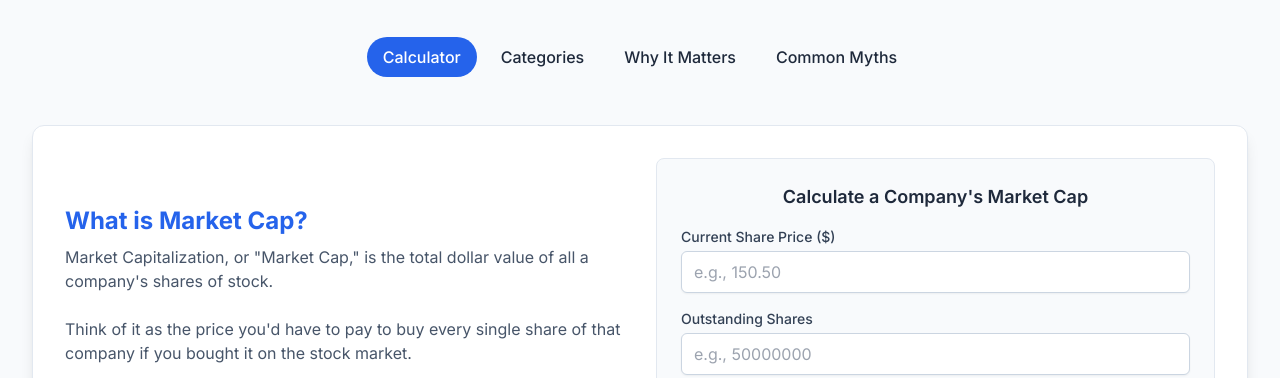
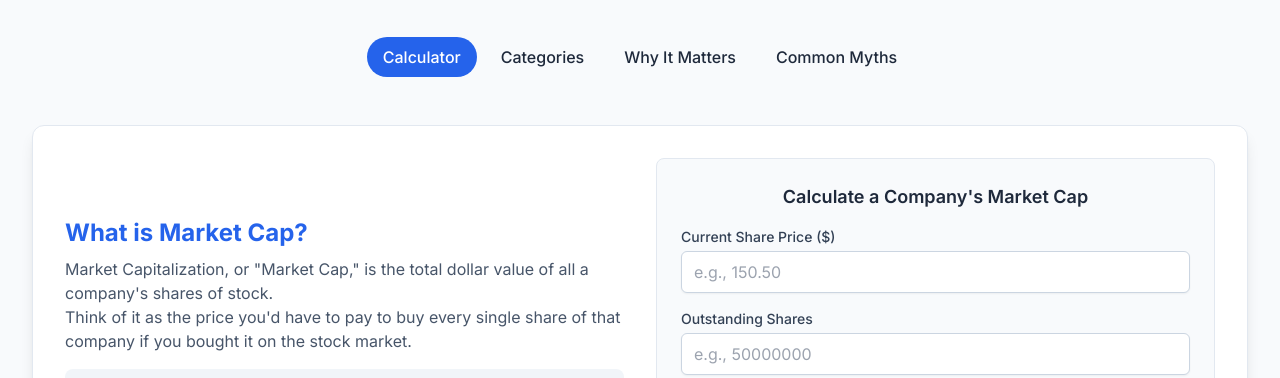
Before and after one commit to yyyprojects/MarketCap5, a plain HTML site: page index.html in a window 1280 px wide. Shown: the part 127-505 px from the top of the page. Drawn offline with nearby package versions, Linux system fonts and the light colour scheme.

Commit message:
Update index.html

```diff
--- a/index.html
+++ b/index.html
@@ -90,8 +90,8 @@
                 <div class="bg-white rounded-xl shadow-lg p-6 md:p-8 border border-slate-200">
                     <div class="grid md:grid-cols-2 gap-8 items-center">
                         <div>
-                            <h2 class="text-2xl font-bold text-blue-600 mb-2">What is Market Cap?</h2>
-                            <p class="text-slate-600 mb-4">Market Capitalization, or "Market Cap," is the total dollar value of all a company's shares of stock.<br></br>Think of it as the price you'd have to pay to buy every single share of that company if you bought it on the stock market.</p>
+                            <centre><h2 class="text-2xl font-bold text-blue-600 mb-2">What is Market Cap?</h2></centre>
+                            <p class="text-slate-600 mb-4">Market Capitalization, or "Market Cap," is the total dollar value of all a company's shares of stock.<br>Think of it as the price you'd have to pay to buy every single share of that company if you bought it on the stock market.</p>
                             <div class="bg-slate-100 p-4 rounded-lg text-center font-mono text-slate-800">
                                 <p>Share Price &times; Number of Outstanding Shares</p>
                             </div>
```
